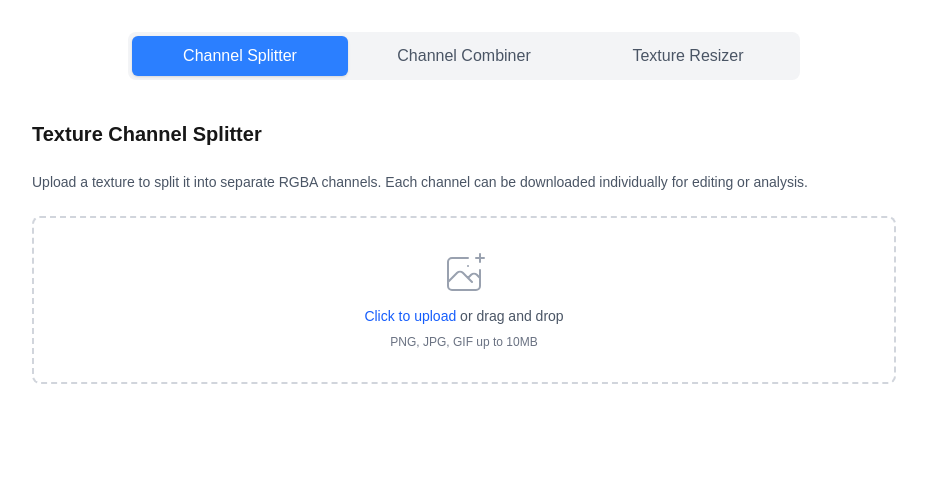
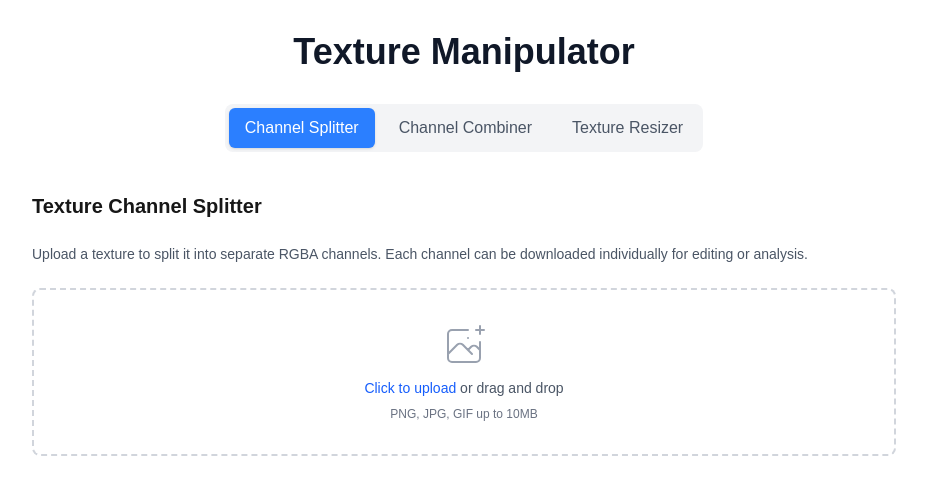
Before and after one commit to LuviKunG/texture-manipulator, a Next.js app: page / in a window 1280 px wide. Shown: the top 494 px of the page, without its empty margins (176-1103 px from the left). Built offline with nearby package versions, Linux system fonts and the light colour scheme.

Commit message:
style: improve layout and styling of component switcher in Home page

```diff
--- a/src/app/page.tsx
+++ b/src/app/page.tsx
@@ -19,32 +19,36 @@ export default function Home() {
   return (
     <div className='flex min-h-screen items-center justify-center bg-zinc-50 font-sans dark:bg-black'>
       <main className='flex min-h-screen w-full max-w-6xl flex-col items-center py-8 px-8 bg-white dark:bg-black'>
+        <h1 className='text-4xl font-bold mb-8 text-gray-900 dark:text-white'>
+          Texture Manipulator
+        </h1>
+
         {/* Component Switcher */}
-        <div className='w-full max-w-2xl mb-6'>
-          <div className='flex gap-2 bg-gray-100 p-1 rounded-lg'>
+        <div className='w-auto mb-6'>
+          <div className='flex flex-wrap gap-2 bg-gray-100 dark:bg-gray-800 p-1 rounded-lg justify-center'>
             <button
               onClick={() => setActiveComponent(TabType.SPLITTER)}
-              className={`flex-1 px-4 py-2 rounded-md font-medium transition-colors ${activeComponent === TabType.SPLITTER
+              className={`px-4 py-2 rounded-md font-medium transition-colors whitespace-nowrap ${activeComponent === TabType.SPLITTER
                   ? 'bg-blue-500 text-white shadow-sm'
-                  : 'text-gray-600 hover:text-gray-900'
+                  : 'text-gray-600 dark:text-gray-300 hover:text-gray-900 dark:hover:text-gray-100'
                 }`}
             >
               Channel Splitter
             </button>
             <button
               onClick={() => setActiveComponent(TabType.COMBINER)}
-              className={`flex-1 px-4 py-2 rounded-md font-medium transition-colors ${activeComponent === TabType.COMBINER
+              className={`px-4 py-2 rounded-md font-medium transition-colors whitespace-nowrap ${activeComponent === TabType.COMBINER
                   ? 'bg-blue-500 text-white shadow-sm'
-                  : 'text-gray-600 hover:text-gray-900'
+                  : 'text-gray-600 dark:text-gray-300 hover:text-gray-900 dark:hover:text-gray-100'
                 }`}
             >
               Channel Combiner
             </button>
             <button
               onClick={() => setActiveComponent(TabType.RESIZER)}
-              className={`flex-1 px-4 py-2 rounded-md font-medium transition-colors ${activeComponent === TabType.RESIZER
+              className={`px-4 py-2 rounded-md font-medium transition-colors whitespace-nowrap ${activeComponent === TabType.RESIZER
                   ? 'bg-blue-500 text-white shadow-sm'
-                  : 'text-gray-600 hover:text-gray-900'
+                  : 'text-gray-600 dark:text-gray-300 hover:text-gray-900 dark:hover:text-gray-100'
                 }`}
             >
               Texture Resizer
```
